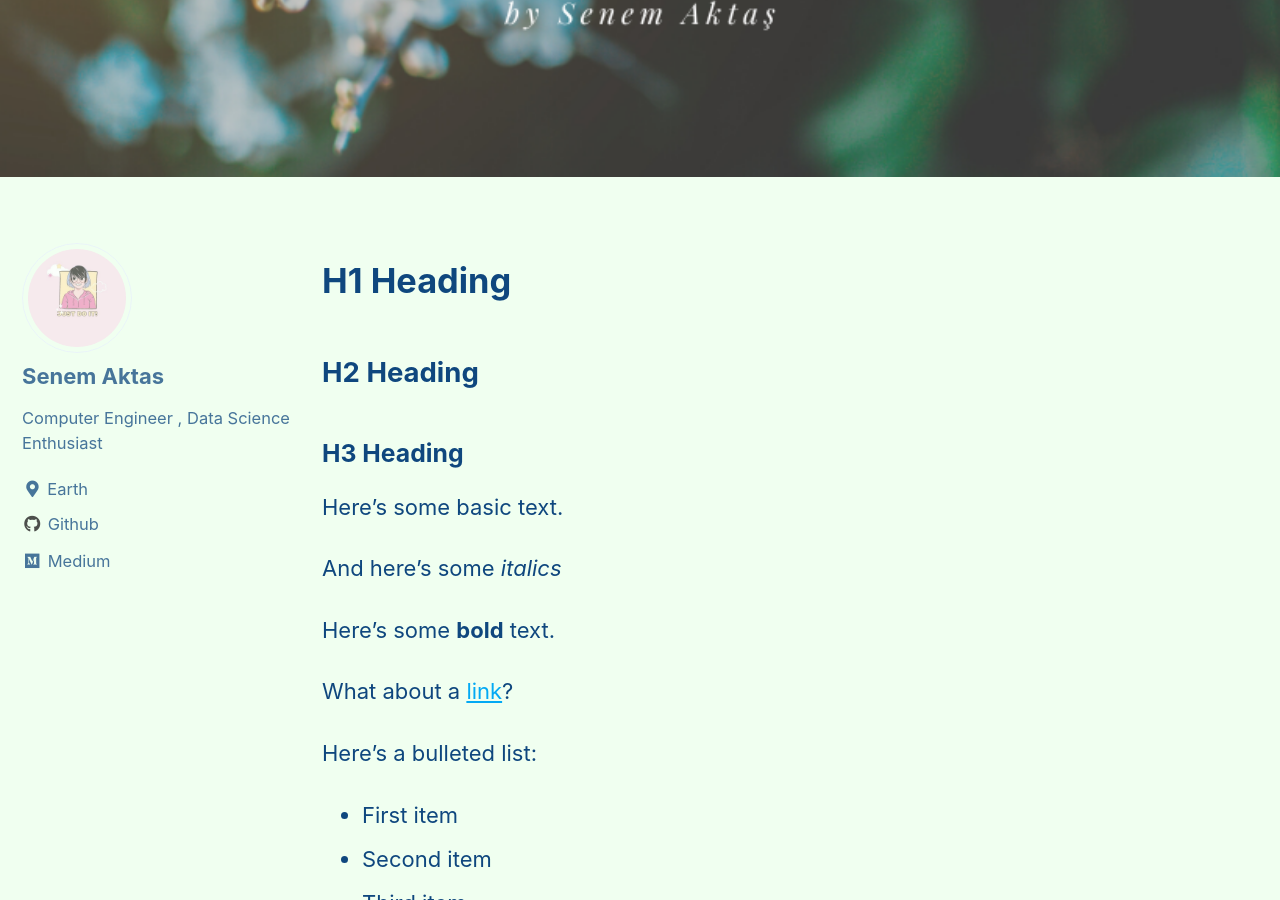
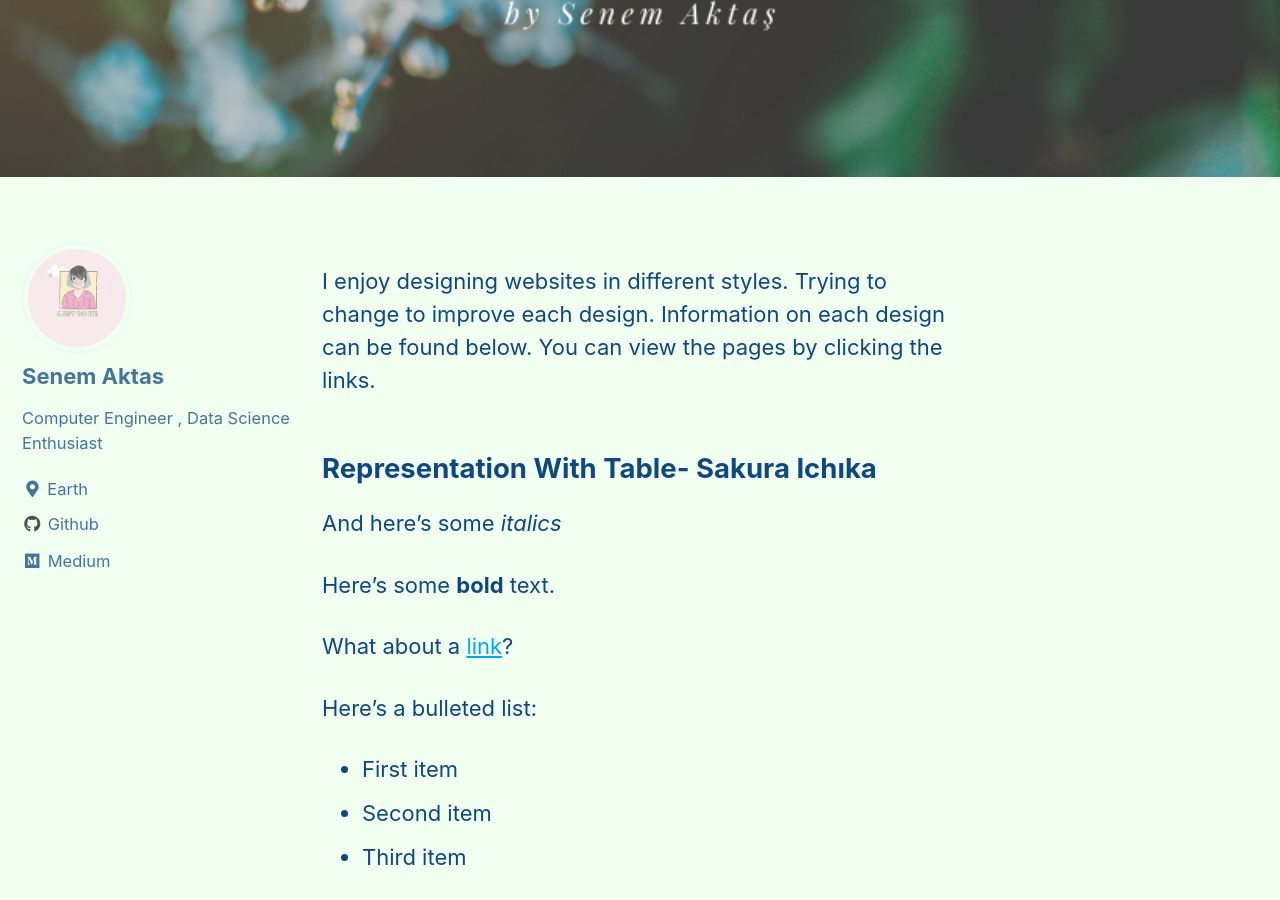
Before and after one commit to senemaktas/senemaktas.github.io, a Jekyll site: the page built from _pages/WebDesigns.md, in a window 1280 px wide and 900 px high, scrolled down 399 px. Built offline with Jekyll 4.4.1, drawn with Linux system fonts in a browser that asks for light colours; cached includes are drawn as plain includes.

Commit message:
Update WebDesigns.md

```diff
--- a/_pages/WebDesigns.md
+++ b/_pages/WebDesigns.md
@@ -8,13 +8,13 @@ header:
 
 ---
 
-# H1 Heading
+I enjoy designing websites in different styles. Trying to change to improve each design.
+Information on each design can be found below. You can view the pages by clicking the links.
 
-## H2 Heading
+## Representation With Table- Sakura Ichıka
 
-### H3 Heading
 
-Here's some basic text.
+
 
 And here's some *italics*
 
```
